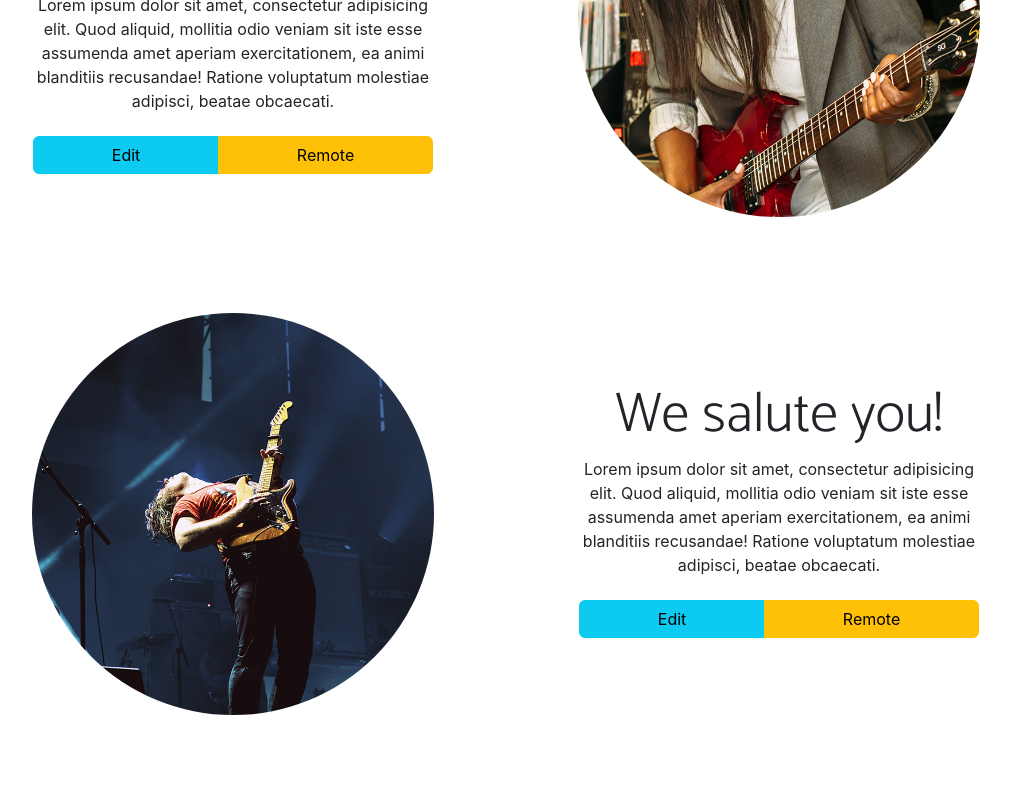
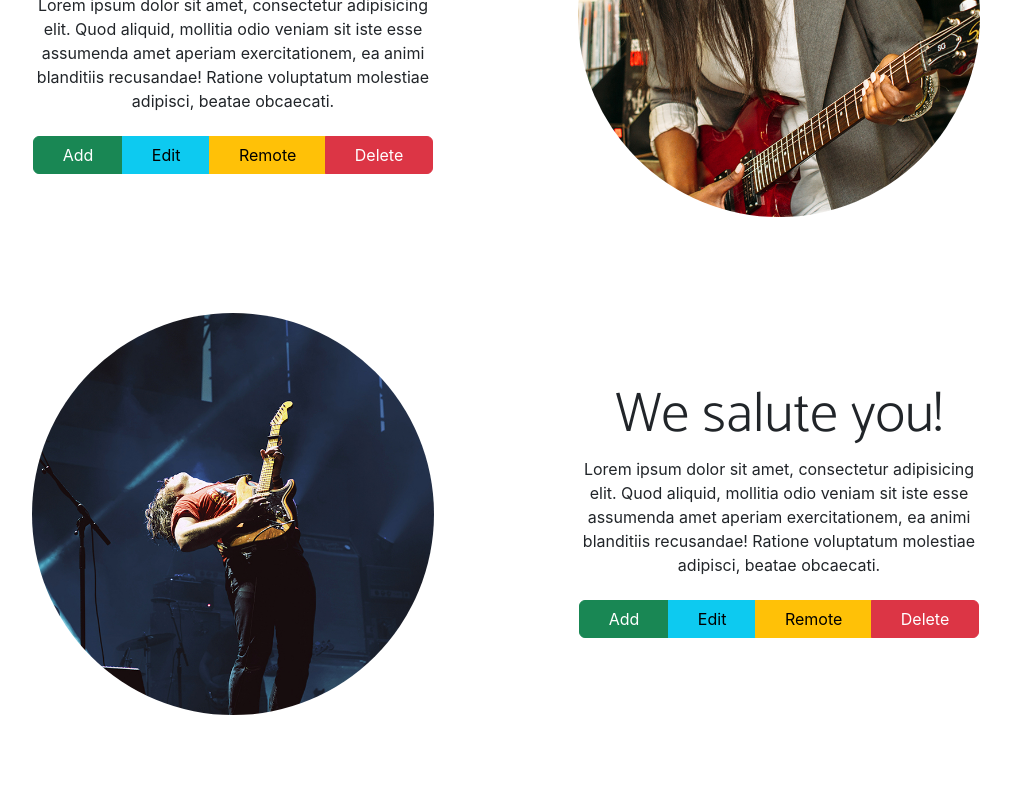
Before and after one commit to TranVuHoang/fedu-react01, a React (Create React App) app in the folder 013_component/: page / in a window 1280 px wide. Shown: the part 920-1720 px from the top of the page, without its empty margins (134-1145 px from the left). Built offline with nearby package versions, Linux system fonts and the light colour scheme.

Commit message:
#018 Viết hiệu ứng tương tác onClick cho button

```diff
--- a/013_component/src/components/contents/Content.jsx
+++ b/013_component/src/components/contents/Content.jsx
@@ -1,12 +1,25 @@
 const Content = (props) => {
   const { title, description, srcImage, orderLg, alt } = props;
 
+  /** #1. Hàm không có tham số */
   const thongBao = () => {
-    alert("Bạn có muốn Edit không?");
+    return (
+      alert("Bạn có muốn Edit không?"),
+      console.log("Bạn có muốn Edit không?")
+    );
   };
 
   const thongBao2 = () => {
     alert("Bạn có muốn Remote không?");
+  };
+
+  /** #2. Hàm có tham số */
+  const thongBao3 = (message) => {
+    alert(message);
+  };
+
+  const message4 = (message) => {
+    alert(message);
   };
 
   return (
@@ -28,11 +41,23 @@ const Content = (props) => {
               <p>{description}</p>
               <div className="row">
                 <div className="btn btn-group">
+                  <button
+                    className="btn btn-success"
+                    onClick={thongBao3.bind(null, "Bạn có muốn Add không?")}
+                  >
+                    Add
+                  </button>
                   <button className="btn btn-info" onClick={thongBao}>
                     Edit
                   </button>
                   <button className="btn btn-warning" onClick={thongBao2}>
                     Remote
+                  </button>
+                  <button
+                    className="btn btn-danger"
+                    onClick={() => message4("Bạn có muốn Delete không?")}
+                  >
+                    Delete
                   </button>
                 </div>
               </div>
```
